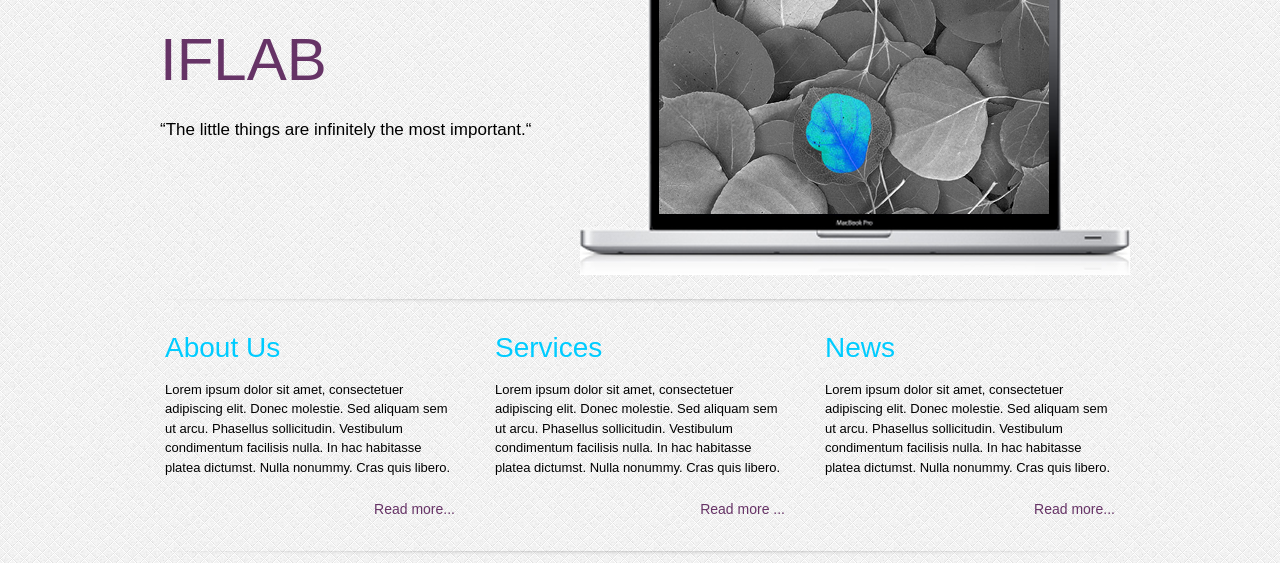
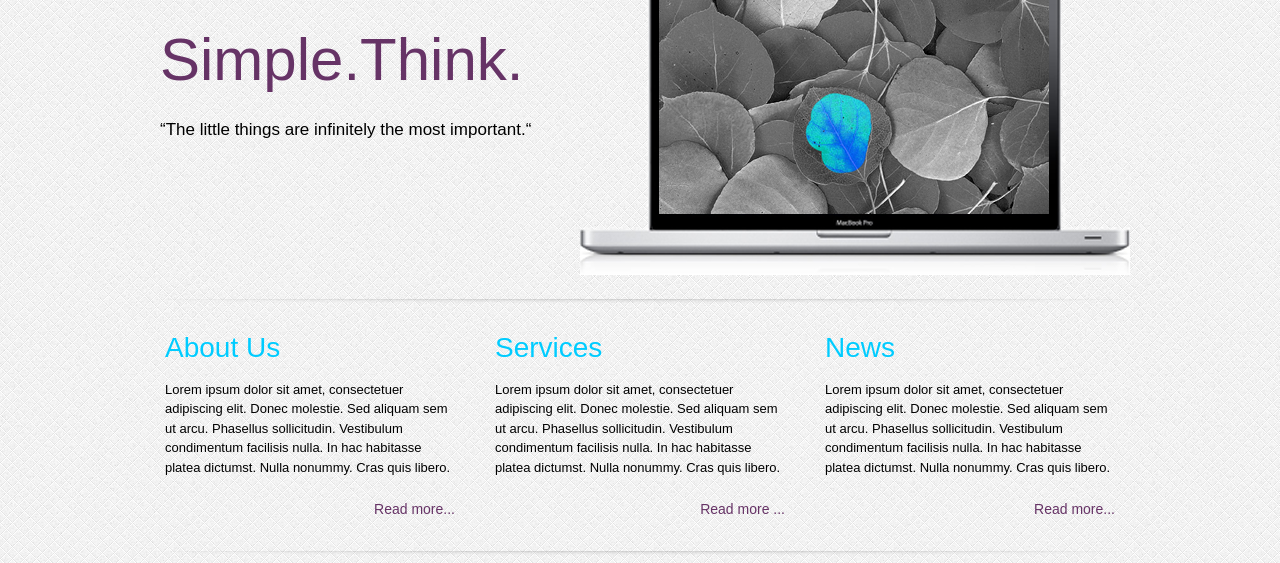
Before and after one commit to mbambangs/thinksimple2, a plain HTML site: page index.html in a window 1280 px wide. Shown: the part 186-749 px from the top of the page. Drawn offline with nearby package versions, Linux system fonts and the light colour scheme.

Commit message:
Revert "C2"
This reverts commit edc23f77e6e14cc7dc5b4e8a967e6abfcd96243b.

```diff
--- a/index.html
+++ b/index.html
@@ -68,7 +68,7 @@
 
    <header class="group_bannner_left">
    <hgroup>
-   <h1>IFLAB </h1>
+   <h1>Simple.Think. </h1>
    <h2>“The little things are infinitely the most important.“
    </h2>
    </hgroup>
```
